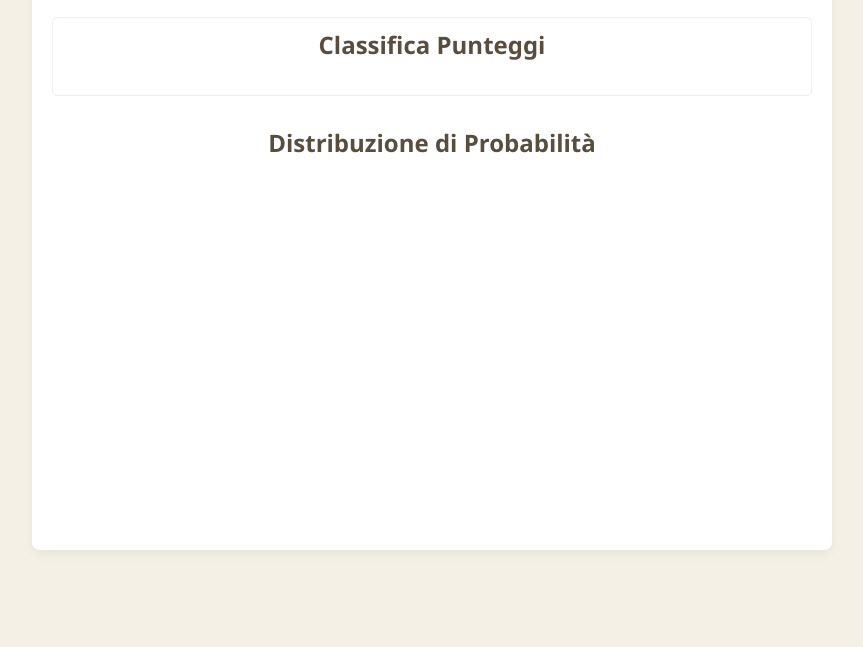
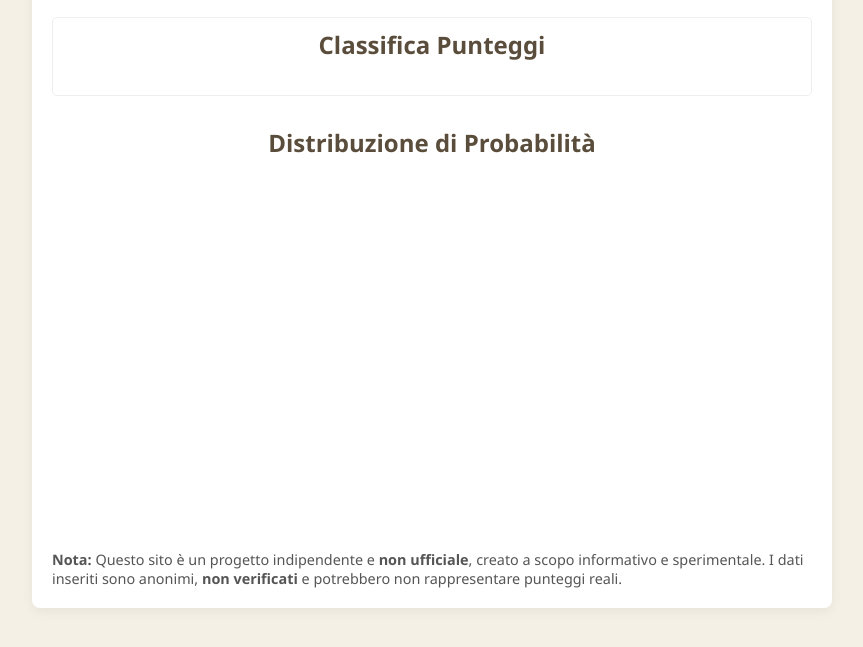
Before and after one commit to Hyde-0/graduatoria, a website: page public/index.html in a window 1280 px wide. Shown: the part 135-782 px from the top of the page, without its empty margins (208-1071 px from the left). Drawn offline with nearby package versions, Linux system fonts and the light colour scheme; no server answers.

Commit message:
index.html

```diff
--- a/public/index.html
+++ b/public/index.html
@@ -3,10 +3,18 @@
 <head>
   <meta charset="UTF-8"/>
   <meta name="viewport" content="width=device-width,initial-scale=1"/>
-  <title>Graduatoria Test Ingegneria</title>
+  <title>Graduatoria Test Ingegneria - Progetto Non Ufficiale</title>
+
+  <!-- SEO e Meta Tag -->
+  <meta name="description" content="Progetto indipendente e non ufficiale per visualizzare una graduatoria anonima dei punteggi al test di ingegneria. I dati sono inseriti dagli utenti e non verificati.">
+  <meta name="keywords" content="TOL, Ingegneria, Graduatoria, Test Ingresso, Politecnico di Milano, Punteggi, Statistiche, Progetto Studentesco">
+  <meta name="author" content="Progetto studentesco">
+  <meta name="robots" content="index, follow">
+  <link rel="canonical" href="https://tuosito.it/"> <!-- ← aggiorna con il dominio corretto -->
   <link rel="stylesheet" href="style.css"/>
   <script src="https://cdn.jsdelivr.net/npm/chart.js"></script>
 </head>
+
 <body>
   <div class="container">
     <h1>Graduatoria Test Ingegneria</h1>
@@ -26,6 +34,11 @@
       <h2>Distribuzione di Probabilità</h2>
       <canvas id="distChart"></canvas>
     </div>
+
+    <!-- Disclaimer etico -->
+    <section id="disclaimer" style="font-size: 0.9em; color: #555; margin-top: 20px;">
+      <p><strong>Nota:</strong> Questo sito è un progetto indipendente e <strong>non ufficiale</strong>, creato a scopo informativo e sperimentale. I dati inseriti sono anonimi, <strong>non verificati</strong> e potrebbero non rappresentare punteggi reali.</p>
+    </section>
   </div>
 
   <script src="script.js?v=123" defer></script>
```
